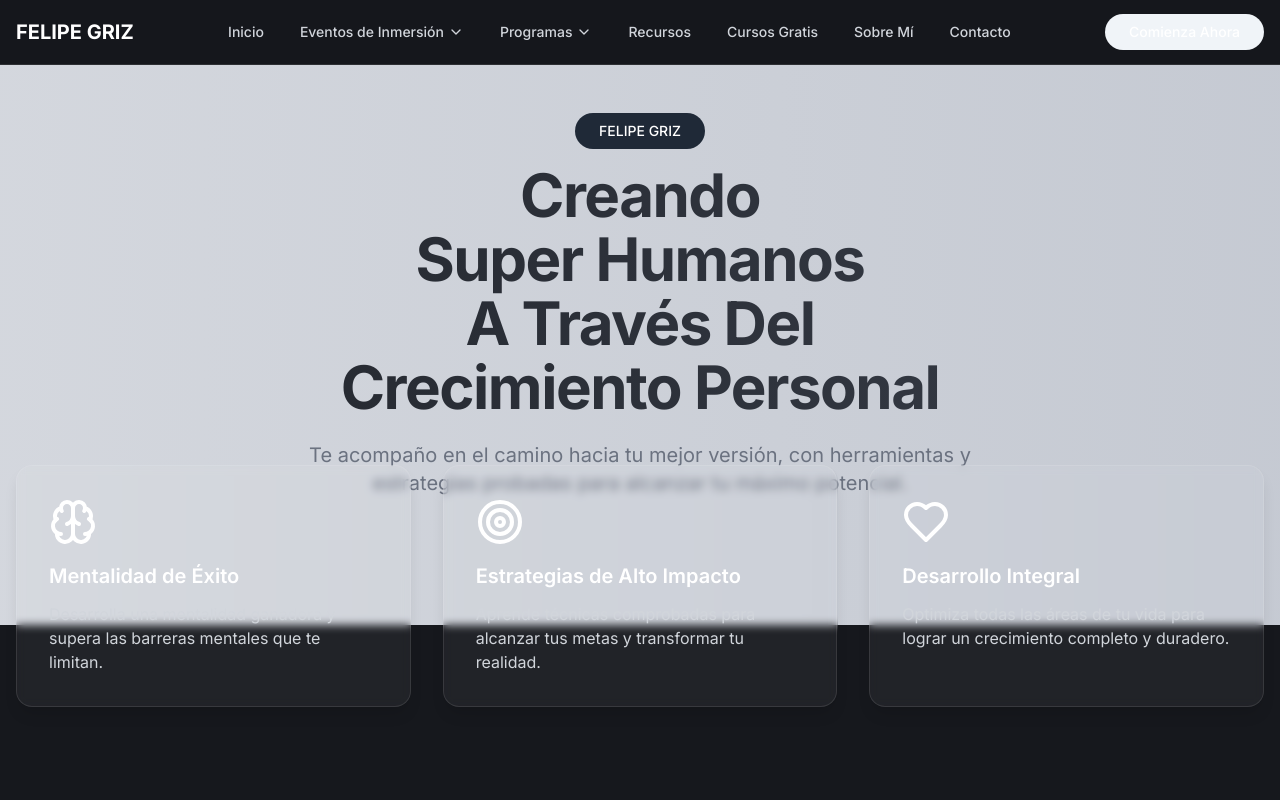
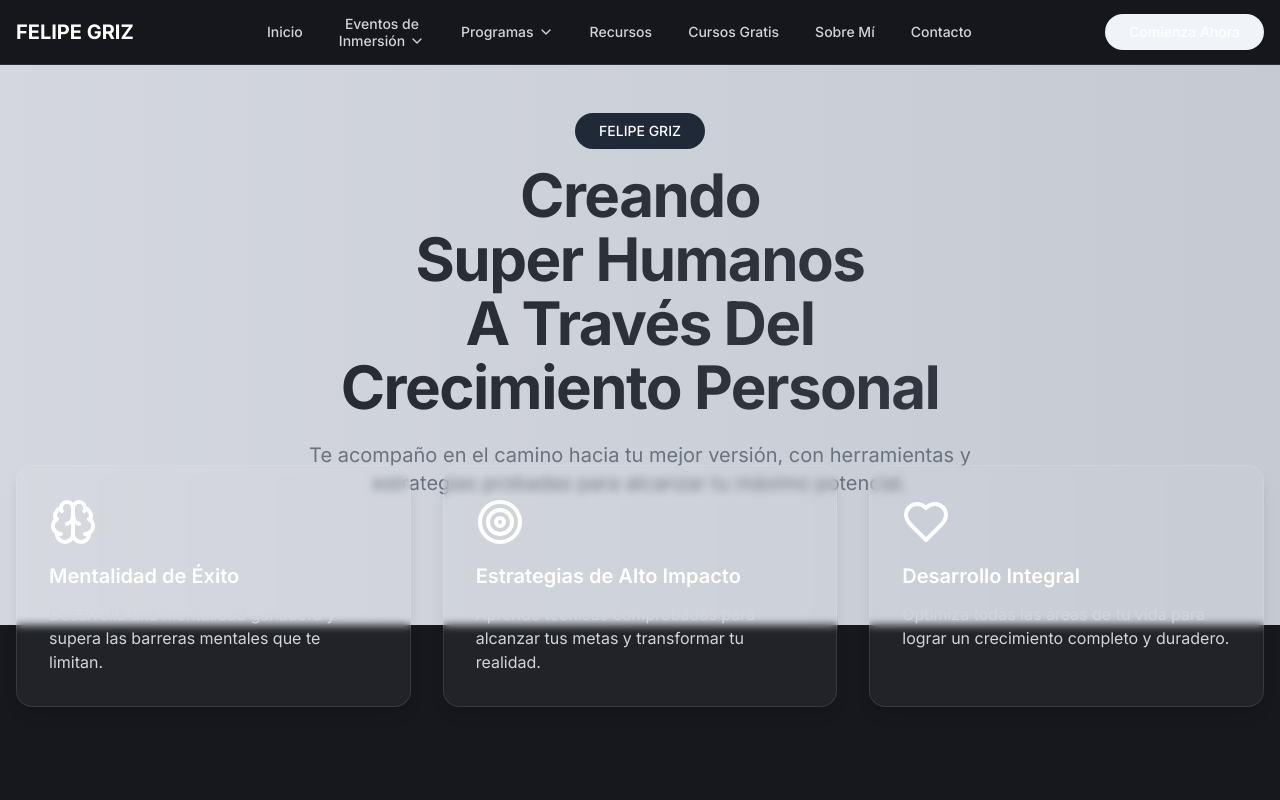
Before and after one commit to felipegriz/radiant-mind-path, a React (Vite) app: page / in a window 1280 px wide. Shown: the top 800 px of the page. Built offline with nearby package versions, Linux system fonts and the light colour scheme.

Commit message:
Fix: Dropdown menu line count
The "Eventos de Inmersión" dropdown menu was displaying incorrectly with three lines instead of two. This commit addresses the issue to ensure the menu displays correctly with two lines.

```diff
--- a/src/pages/Index.tsx
+++ b/src/pages/Index.tsx
@@ -41,8 +41,9 @@ const Index = () => {
               </button>
 
               <DropdownMenu>
-                <DropdownMenuTrigger className="px-4 py-2 text-gray-300 hover:text-white transition-colors rounded-md text-sm font-medium inline-flex items-center">
-                  Eventos de Inmersión <ChevronDown className="ml-1 h-4 w-4" />
+                <DropdownMenuTrigger className="px-4 py-2 text-gray-300 hover:text-white transition-colors rounded-md text-sm font-medium inline-flex items-center flex-col leading-tight">
+                  <span className="whitespace-nowrap">Eventos de</span>
+                  <span className="whitespace-nowrap flex items-center">Inmersión <ChevronDown className="ml-1 h-4 w-4" /></span>
                 </DropdownMenuTrigger>
                 <DropdownMenuContent className="bg-background/95 backdrop-blur-sm border border-white/10">
                   {eventosInmersion.map((evento) => (
```
